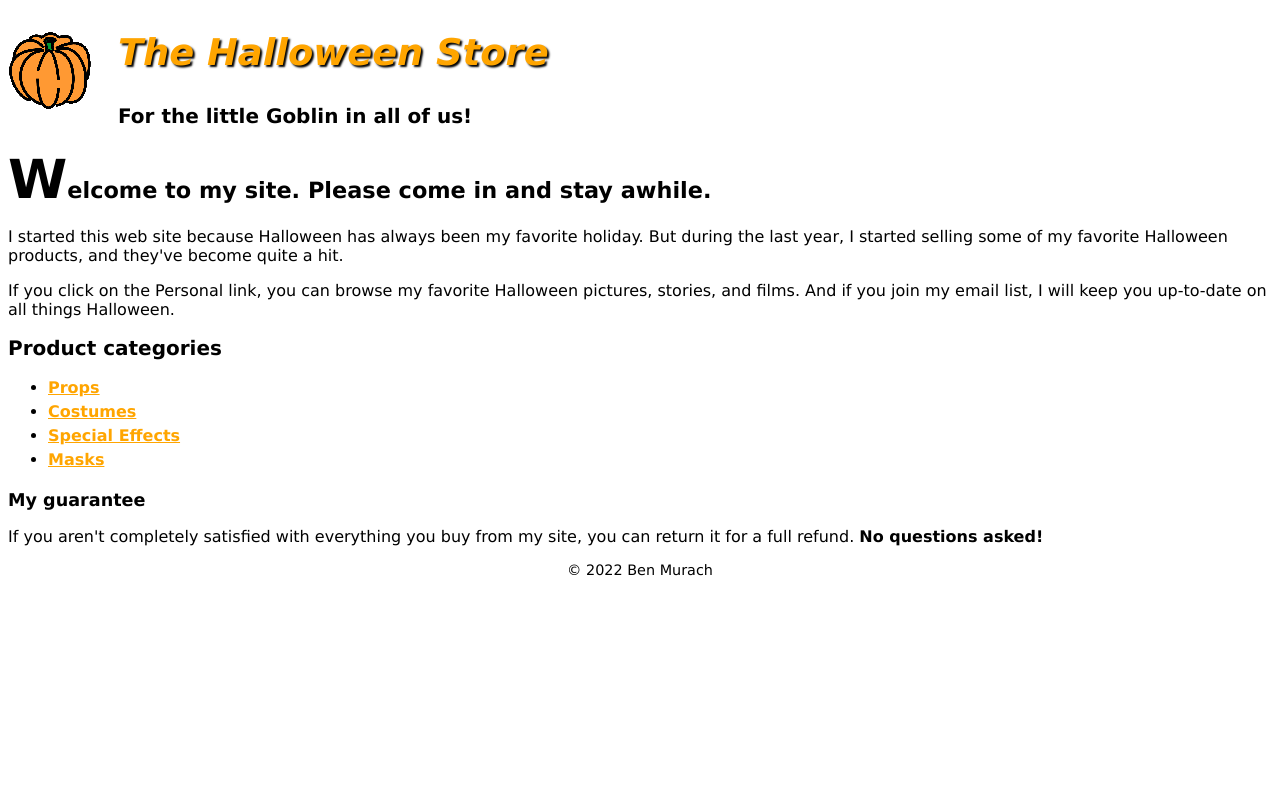
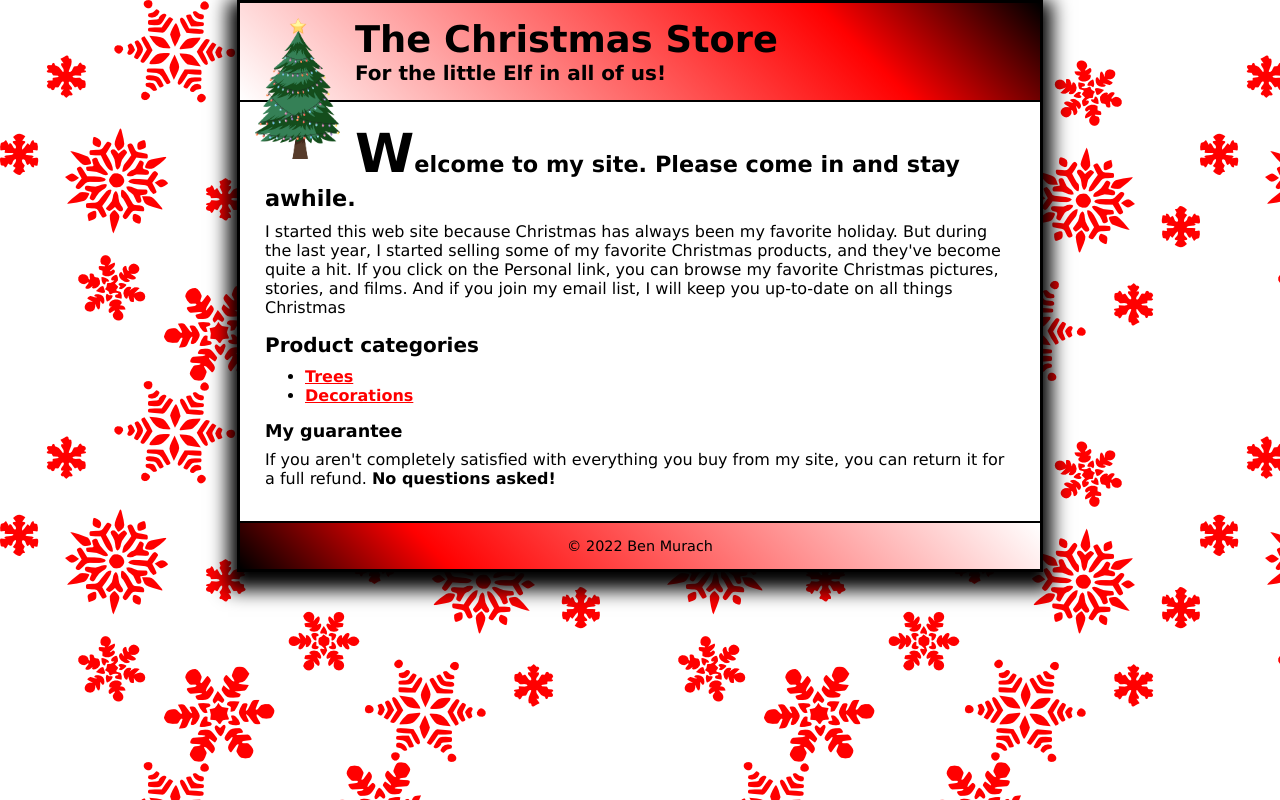
Before and after one commit to sfranz2422/HalloweenCaseStudyStart, a plain HTML site: page index.html in a window 1280 px wide. Drawn offline with Linux system fonts and the light colour scheme.

Commit message:
solution

```diff
--- a/index.html
+++ b/index.html
@@ -1,34 +1,32 @@
+
 <!DOCTYPE html>
 
 <html lang="en">
 <head>
 	<meta charset="utf-8" />
-	<title>Halloween Store</title>
+	<title>The Christmas Store</title>
 	<link rel="stylesheet" href="styles/main.css">
 </head>
 
 <body>
 
   <header>
-  	<img src="images/pumpkin.gif" alt="Pumpkin" width="85">
-    <h2>The Halloween Store</h2>
-    <h3>For the little Goblin in all of us!</h3>
+  	<img src="images/tree.png" alt="Tree" width="85">
+    <h2>The Christmas Store</h2>
+    <h3>For the little Elf in all of us!</h3>
   </header>
 
   <main>
     <h1>Welcome to my site. Please come in and stay awhile.</h1>
-    <p>I started this web site because Halloween has always been my favorite holiday.
-    	But during the last year, I started selling some of my favorite Halloween products,
-    	and they've become quite a hit.</p>
-    <p>If you click on the Personal link, you can browse my favorite Halloween pictures,
-    	stories, and films. And if you join my email list, I will keep you up-to-date on
-    	all things Halloween.</p>
+    <p>I started this web site because Christmas has always been my favorite holiday. But during the last year, I started selling some of my favorite Christmas products, and they've become quite a hit.
+
+If you click on the Personal link, you can browse my favorite Christmas pictures, stories, and films. And if you join my email list, I will keep you up-to-date on all things Christmas
+
+</p>
     <h2>Product categories</h2>
     <ul>
-    	<li><a href="products/props.html">Props</a></li>
-    	<li><a href="products/costumes.html">Costumes</a></li>
-    	<li><a href="products/special.html">Special Effects</a></li>
-    	<li><a href="products/masks.html">Masks</a></li>
+    	<li><a href="products/trees.html">Trees</a></li>
+    	<li><a href="products/decorations.html">Decorations</a></li>
     </ul>
     <h3>My guarantee</h3>
     <p>If you aren't completely satisfied with everything you buy from my site, you can return it
--- a/styles/main.css
+++ b/styles/main.css
@@ -1,51 +1,81 @@
+
+
+html {
+	background-image: url("../images/snowflake.png");
+}
 body  {
 	font-family: Verdana, Arial, Helvetica, sans-serif;
+	width: 800px;
+	background-color: white;
+	margin: 0 auto;
+	padding: 0;
+	border: 3px solid black;
+	box-shadow: 0 9px 18px 9px;
+}
+h1, h2, h3, p {
+	margin: 0;
+	padding: 0;
 }
 a {
-    font-weight: bold;
-    color: orange;
+	font-weight: bold;
+	color: red;
 }
 a:link, a:visited {
-    color: orange;
+    color: red;
 }
 a:hover, a:focus {
     color: green;
 }
 
 /* Header */
+header {
+    background-image: linear-gradient(45deg, white 0%, red 75%, black 100%);
+    padding: 15px;
+    border-bottom: 2px solid black;
+}
 header img {
 	float: left;
+	padding-right: 15px;
 }
 header h2 {
 	font-size: 230%;
-	font-style: italic;
-	color: orange;
-	text-indent: 25px;
-	text-shadow: 2px 2px 2px black;
 }
 header h3 {
 	font-size: 125%;
-	text-indent: 25px;
 }
 
 /* Main */
+main {
+	padding: 20px 25px 25px 25px;
+}
 main h1 {
 	font-size: 140%;
+	margin-bottom: .5em;
 }
 main h1:first-letter {
 	font-size: 240%;
 }
 main h2 {
 	font-size: 125%;
+	margin: .8em 0 .5em 0;
 }
 main h3 {
 	font-size: 110%;
+	margin-bottom: .5em;
 }
-ul {
-	line-height: 1.5;
+main p {
+	margin-bottom: .5em;
+}
+main ul {
+	margin-top: 0;
 }
 
 /* Footer */
+footer {
+	border-top: 2px solid black;
+	padding: 15px;
+    background-image: linear-gradient(45deg, black 0%, red 25%, white 100%);
+}
 footer p {
 	font-size: 90%;
 	text-align: center;
```
Also changed, not shown: images/snowflake.png (added), images/tree.png (added), 2 other files.
